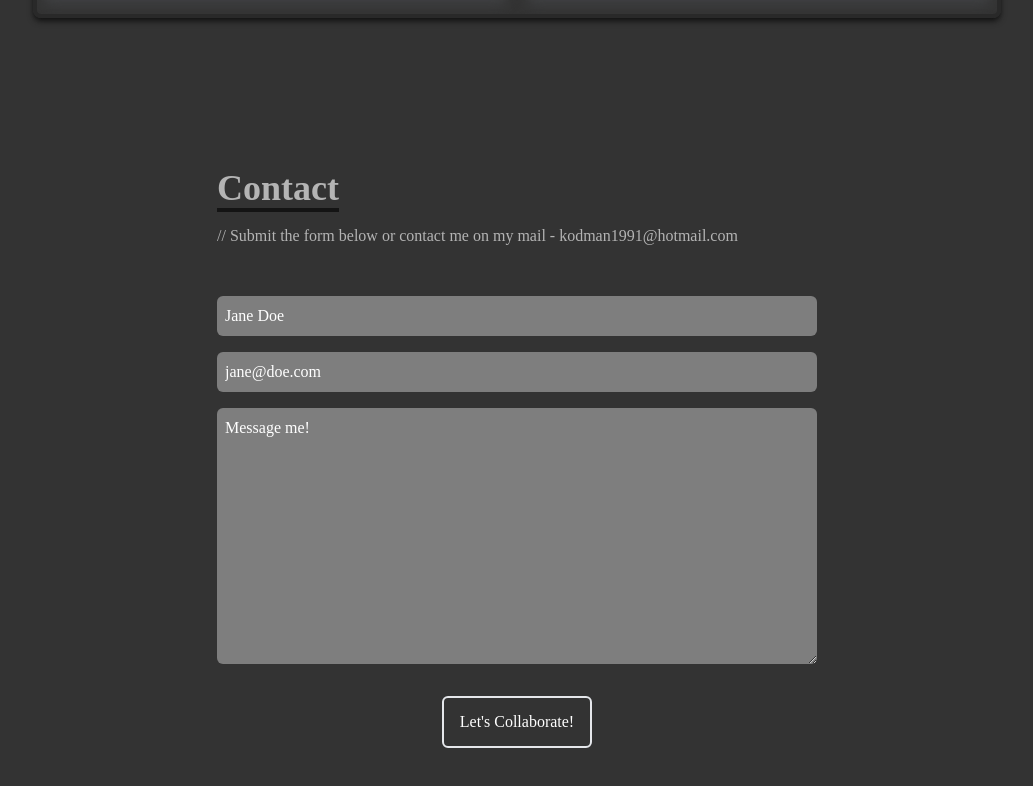
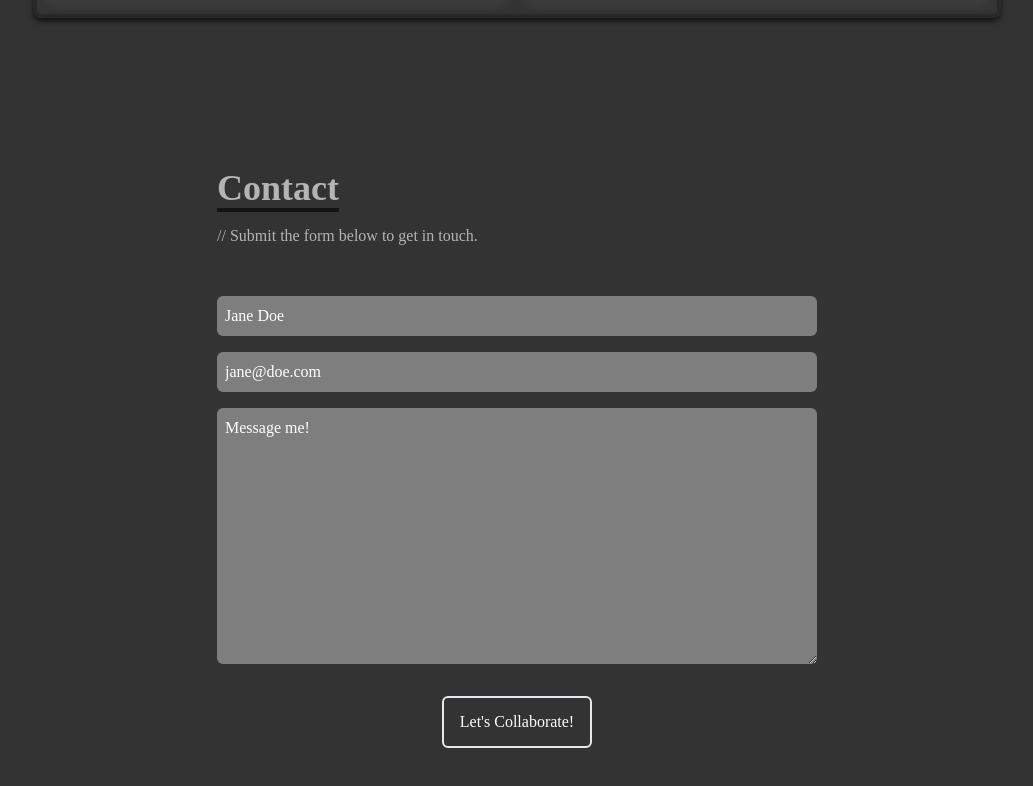
Before and after one commit to BarilChaton/CKK, a React (Create React App) app: page / in a window 1280 px wide. Shown: the part 3386-4172 px from the top of the page, without its empty margins (123-1156 px from the left). Built offline with nearby package versions, Linux system fonts and the light colour scheme; the HTML template or start-up script is replaced by a standard one.

Commit message:
small tweak in contact

```diff
--- a/src/components/Contact.jsx
+++ b/src/components/Contact.jsx
@@ -6,7 +6,7 @@ const Contact = () => {
         <form method='POST' action="https://getform.io/f/7ef2199f-c426-4cd9-a9f2-08b3a0849101" className='flex flex-col max-w-[600px] w-full mb-20'>
             <div className='pb-8'>
                 <p className='text-4xl font-bold inline border-b-4 border-[#141414] text-[#b4b4b4]'>Contact</p>
-                <p className='text-[#b4b4b4] py-4'>// Submit the form below or contact me on my mail - kodman1991@hotmail.com</p>
+                <p className='text-[#b4b4b4] py-4'>// Submit the form below to get in touch.</p>
             </div>
             <input className='p-2 bg-[#7e7e7e] placeholder:text-white rounded-md hover:bg-[#424242] duration-500' type="text" placeholder='Jane Doe' name='name' />
             <input className='my-4 p-2 placeholder:text-white bg-[#7e7e7e] rounded-md hover:bg-[#424242] duration-500' type="email" placeholder='jane@doe.com' name='email' />
```
